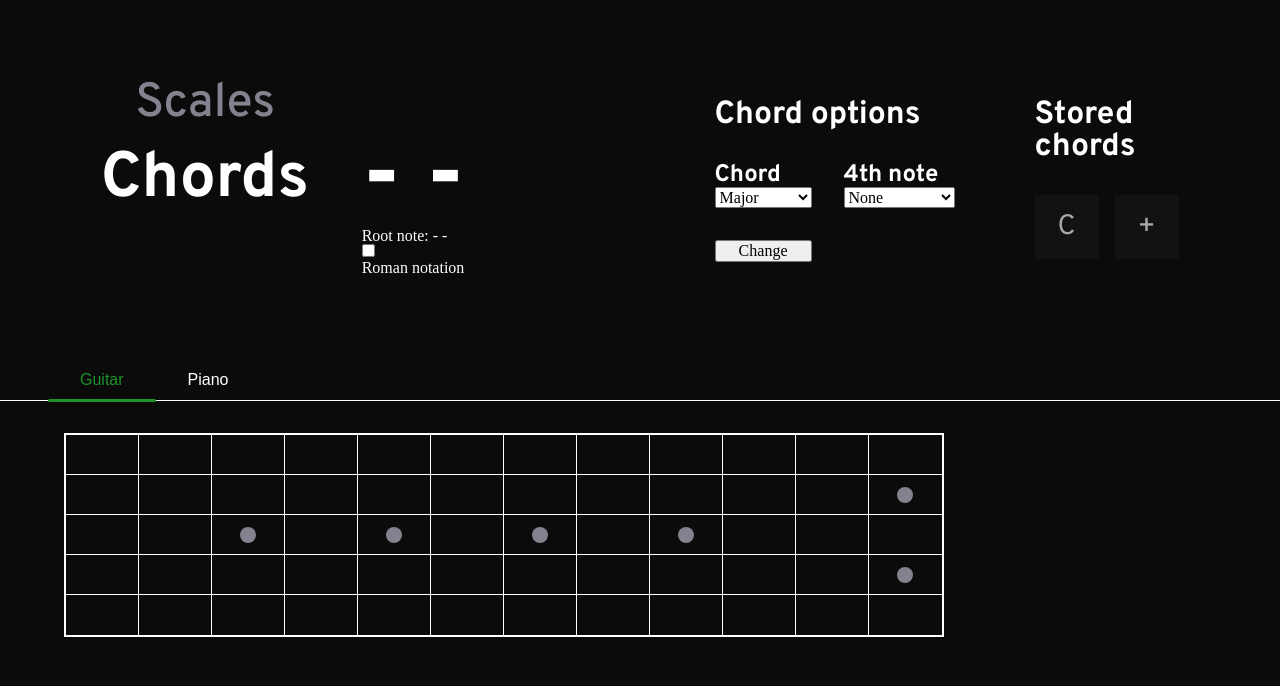
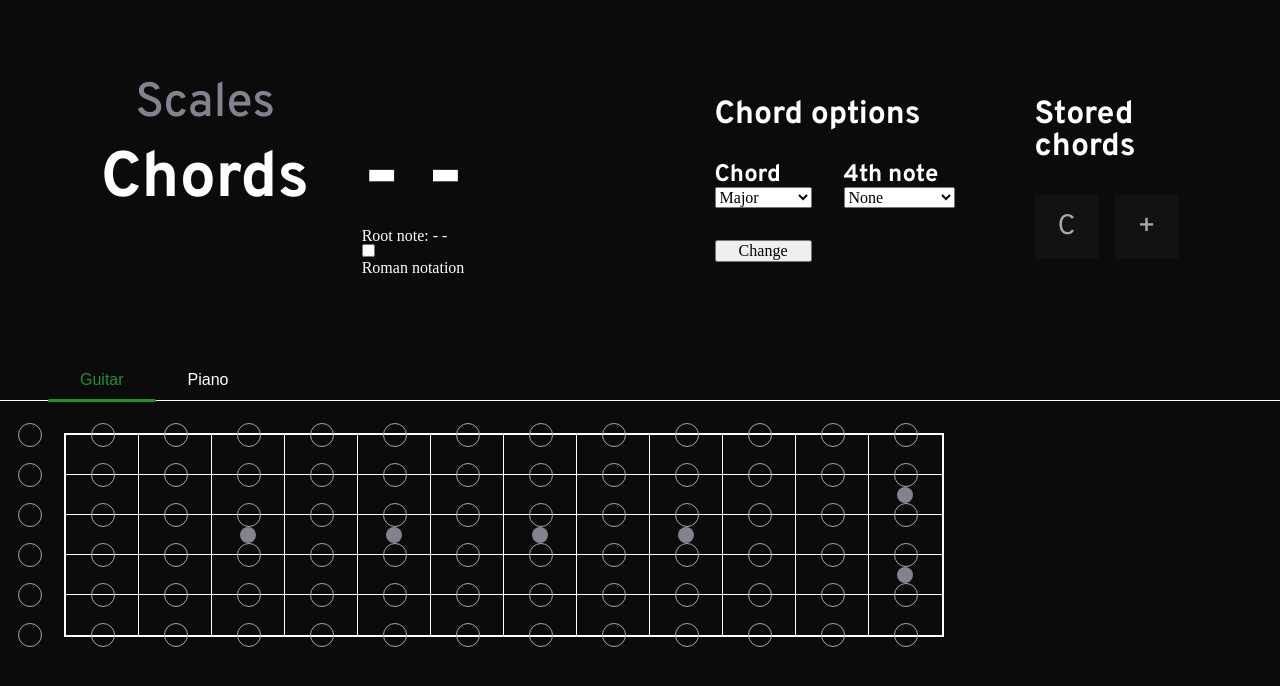
Before and after one commit to RonnyPumaricra/music-sandbox-ng, an Angular app: page /Guitar in a window 1280 px wide. Shown: the top 686 px of the page. Built offline with nearby package versions, Linux system fonts and the light colour scheme; a web font is replaced by a local one.

Commit message:
All guitar notes are visible

```diff
--- a/src/app/components/guitar-string/guitar-string.component.css
+++ b/src/app/components/guitar-string/guitar-string.component.css
@@ -18,16 +18,27 @@
   width: 1.5rem;
   height: 1.5rem;
   border-radius: 50%;
+  cursor: pointer;
 }
-.note:not(.note-in-key) {
-  pointer-events: none;
-  opacity: 0;
+.note:not(.note-in-key.highlighted) {
+  /* opacity: 0; */
+  border: 1px solid var(--mono-800);
+  color: transparent;
+  transition-property: background, opacity, color;
+  transition-duration: .2s;
 }
 
 .note.note-in-key {
   background: var(--mono-800);
 }
 
+.note:not(.highlighted):hover {
+  background: var(--mono-800);
+  pointer-events: revert;
+  color: revert;
+  /* opacity: 1; */
+}
+
 .note.highlighted {
   background: #37C343;
 }
```
